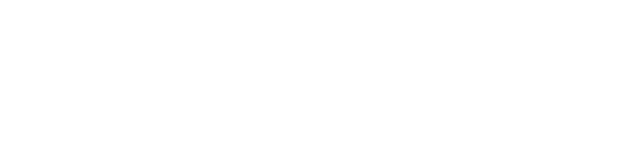
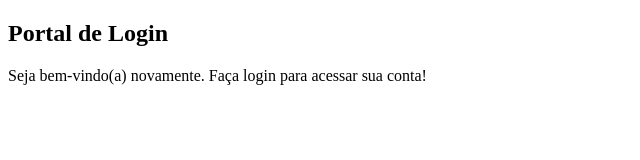
Before and after one commit to Lais-coder/Tela-de-Login, a plain HTML site: page index.html in a window 1280 px wide. Shown: the whole page, without its empty margins (0-640 px from the left). Drawn offline with Linux system fonts and the light colour scheme.

Commit message:
codigo base

```diff
--- /dev/null
+++ b/estilos/style.css
@@ -0,0 +1,3 @@
+@charset "UTF-8";
+/* Paleta de Cores :
+#401280 , #AC70FF , #8024FF , #563880 , #661DCC */
--- a/index.html
+++ b/index.html
@@ -4,8 +4,17 @@
     <meta charset="UTF-8">
     <meta name="viewport" content="width=device-width, initial-scale=1.0">
     <title>Portal de Login</title>
+    <link rel="stylesheet" href="estilos/style.css">
 </head>
 <body>
-
+    <main>
+        <section id="Login">
+            <div id="imagem"></div>
+            <div id="formulario">
+                <h1>Portal de Login</h1>
+                <p>Seja bem-vindo(a) novamente. Faça login para acessar sua conta! </p>
+            </div>
+        </section>
+    </main>
 </body>
 </html>
```
Also changed, not shown: Imagem2.webp (added), imagemcomputador.avif (added).
